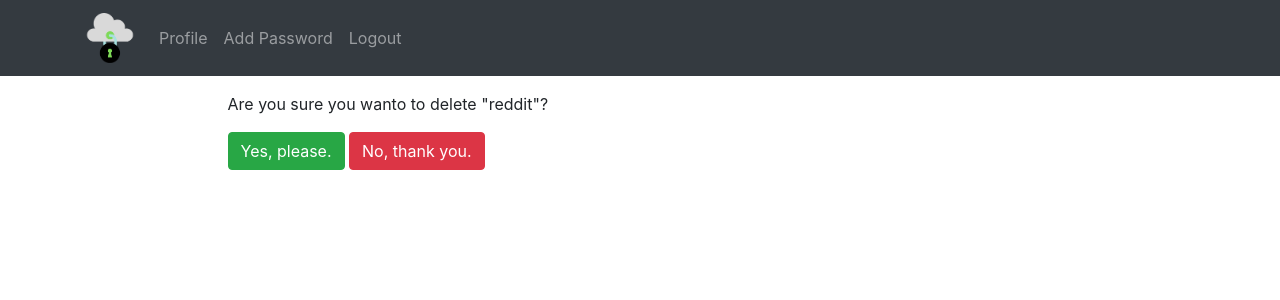
After one commit to al3xHub/Password_Manager, a Django app: page /delete/1/ in a window 1280 px wide. The commit adds this page. Shown: the top 300 px of the page. Run offline with Django 3.2, Linux system fonts and the light colour scheme; data comes from the database, SQL or seed files in the repository; both versions use the stored data as it was after the commit; some libraries are stand-ins or nearby versions.

Commit message:
delete sin verif user

```diff
--- a/PasswordManagerWeb/PasswordManagerWeb/urls.py
+++ b/PasswordManagerWeb/PasswordManagerWeb/urls.py
@@ -16,7 +16,7 @@ Including another URLconf
 from django.contrib import admin
 from django.urls import path
 from core import views
-from core.views import CreateSite
+from core.views import CreateSite, DeleteSite
 
 urlpatterns = [
     path('',views.home, name="home"),
@@ -26,5 +26,6 @@ urlpatterns = [
     path('logout/',views.logout, name="logout"),
     path('register/',views.register, name="register"),
     path('site/<str:pk>/',views.site, name="site"),
+    path('delete/<int:pk>/', views.DeleteSite.as_view(), name="delete"),
     path('admin/', admin.site.urls),
 ]
--- /dev/null
+++ b/PasswordManagerWeb/core/templates/core/site_confirm_delete.html
@@ -0,0 +1,19 @@
+{% extends 'core/base.html' %}
+{% load static %}
+{% block content %}
+<main role="main">
+  <div class="container">
+    <div class="row mt-3">
+      <div class="col-md-9 mx-auto">
+        <div>
+            <form action="" method="post">{% csrf_token %}
+                <p>Are you sure you wanto to delete "{{ object }}"?</p>
+                <input type="submit" class="btn btn-success" value="Yes, please." />
+                <a href="{% url 'site' site.id %}" class="btn btn-danger">No, thank you.</a>
+            </form>
+        </div>
+      </div>
+    </div>
+  </div>
+</main>
+{% endblock %}
--- a/PasswordManagerWeb/core/views.py
+++ b/PasswordManagerWeb/core/views.py
@@ -1,6 +1,7 @@
 from django.shortcuts import render, redirect
 from .models import Site
-from django.views.generic import CreateView
+from django.views.generic import CreateView, DeleteView
+from django.urls import reverse_lazy
 
 
 # Create your views here.
@@ -43,10 +44,16 @@ def site(request, pk):
     return render(request, "core/site.html", context)
 
 
-#Create sites logic
+# Create sites logic
 class CreateSite(CreateView):
     model = Site
     fields = [
         'website_name', 'website_link', 'website_username', 'website_password',
         'website_notes'
     ]
+
+
+# Delete Site
+class DeleteSite(DeleteView):
+    model = Site
+    success_url = reverse_lazy('home')
```
Also changed, not shown: PasswordManagerWeb/core/templates/core/site.html (+9 -0 lines), PasswordManagerWeb/db.sqlite3.
